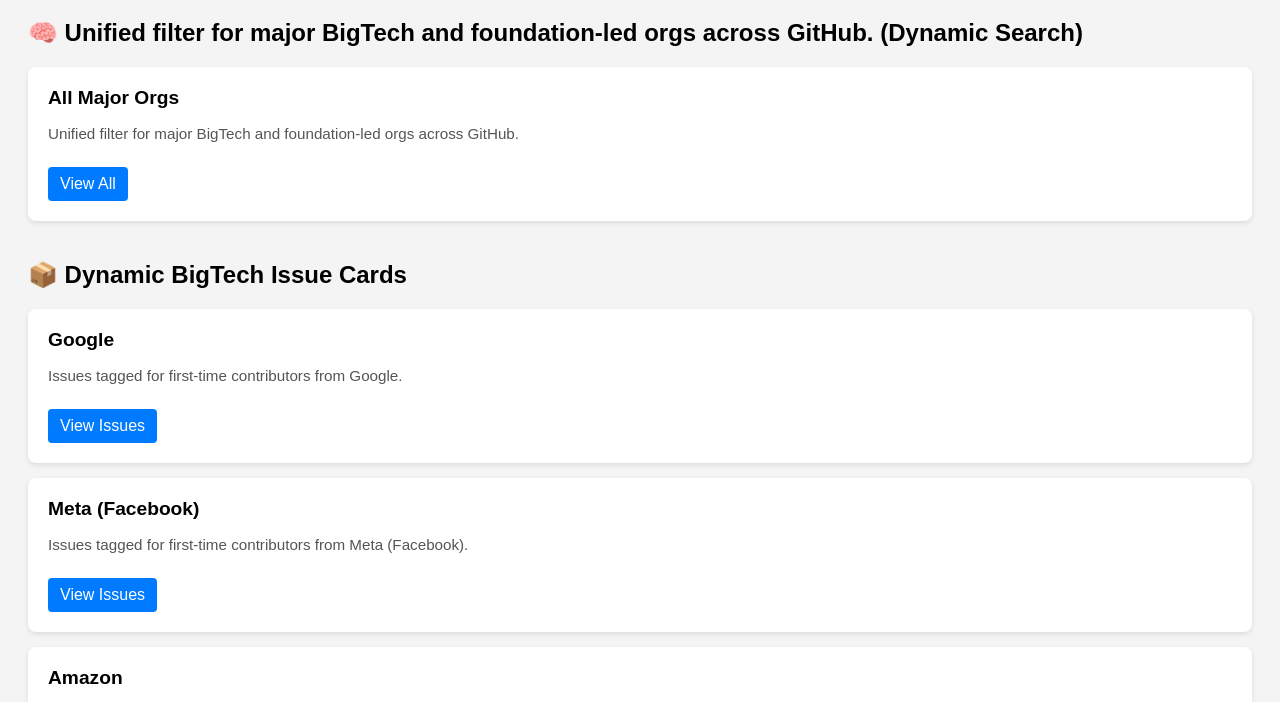
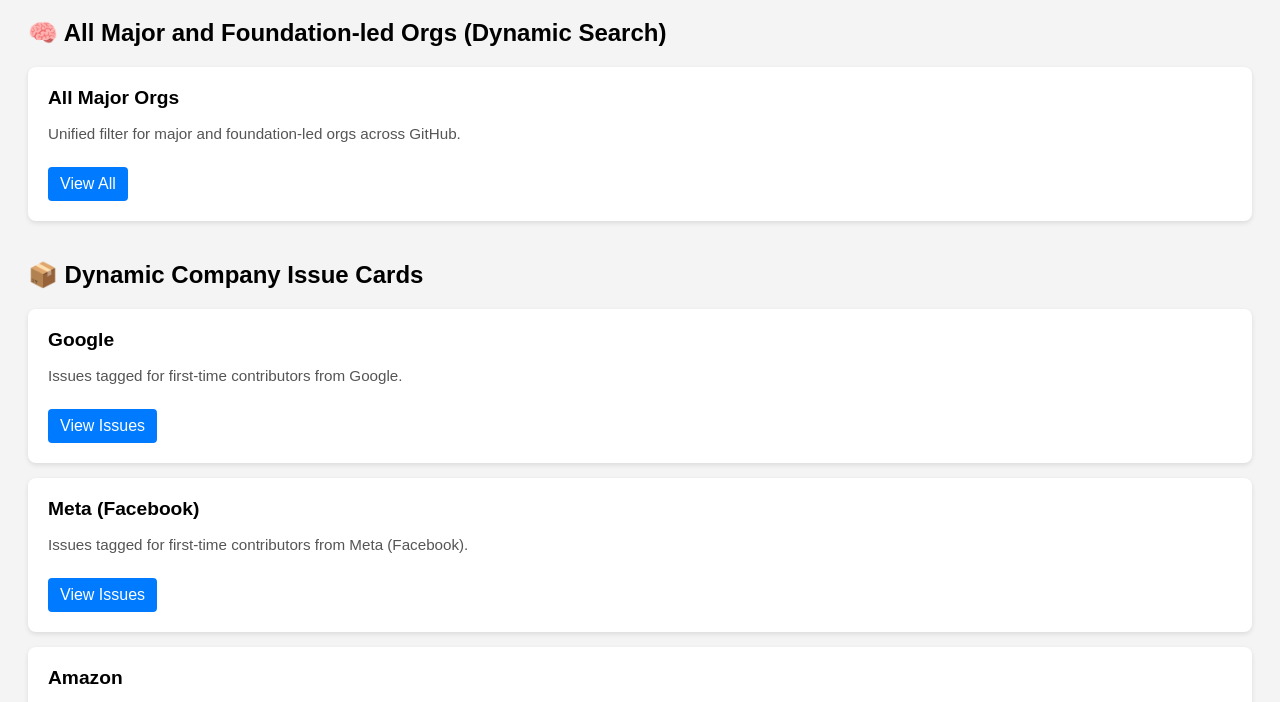
Before and after one commit to sharatthk/contributor-dashboard, a plain HTML site: page index.html in a window 1280 px wide. Shown: the part 89-791 px from the top of the page. Drawn offline with Linux system fonts and the light colour scheme.

Commit message:
Update index.html

```diff
--- a/index.html
+++ b/index.html
@@ -68,6 +68,9 @@
     { title: "Apache", org: "Apache" },
     { title: "RedHat", org: "Redhat" },
     { title: "Elastic", org: "Elastic" },
+    { title: "OpenAI", org: "openai" },
+    { title: "Hugging Face", org: "huggingface" },
+    { title: "Stability AI", org: "Stability-AI" },
     { title: "Python Software Foundation", org: "python" },
     { title: "Java Community", org: "Java" }
   ];
@@ -79,18 +82,18 @@
 
   const allOrgsURL = `https://github.com/issues?q=(${allOrgsQuery})+is%3Aissue+is%3Aopen+archived%3Afalse+(label%3A%22good+first+issue%22+OR+label%3A%22first-timers-only%22+OR+label%3Abeginner+OR+label%3Aeasy+OR+label%3A%22up-for-grabs%22+OR+label%3A%22help+wanted%22+OR+label%3A%22starter+task%22+OR+label%3Astarter+OR+label%3A%22good-first-contribution%22)`;
 
-  document.write('<div class="section"><h2>🧠 Unified filter for major BigTech and foundation-led orgs across GitHub. (Dynamic Search)</h2>');
+  document.write('<div class="section"><h2>🧠 All Major and Foundation-led Orgs (Dynamic Search)</h2>');
   document.write(`
     <div class="card">
       <h2>All Major Orgs</h2>
-      <p>Unified filter for major BigTech and foundation-led orgs across GitHub.</p>
+      <p>Unified filter for major and foundation-led orgs across GitHub.</p>
       <a href="${allOrgsURL}" target="_blank">View All</a>
     </div>
   `);
   document.write('</div>');
 
   // Generate individual org cards
-  document.write('<div class="section"><h2>📦 Dynamic BigTech Issue Cards</h2>');
+  document.write('<div class="section"><h2>📦 Dynamic Company Issue Cards</h2>');
   sections.forEach(({ title, org }) => {
     const url = `https://github.com/issues?q=org%3A${encodeURIComponent(org)}+is%3Aissue+is%3Aopen+archived%3Afalse+(label%3A%22good+first+issue%22+OR+label%3A%22first-timers-only%22+OR+label%3Abeginner+OR+label%3Aeasy+OR+label%3A%22up-for-grabs%22+OR+label%3A%22help+wanted%22+OR+label%3A%22starter+task%22+OR+label%3Astarter+OR+label%3A%22good-first-contribution%22)`;
     document.write(`
```
